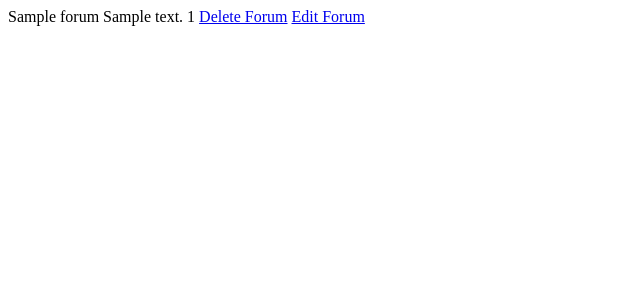
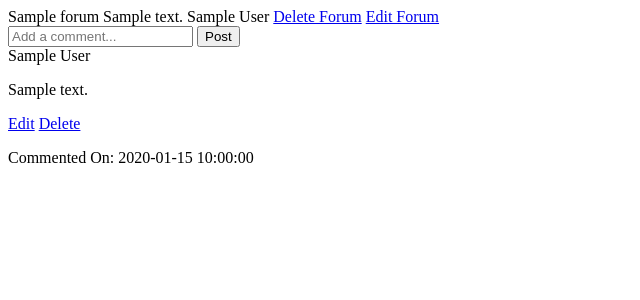
Before and after one commit to AilinaDennis/Book-CLub, a Flask app: page /forum/1 in a window 1280 px wide. Shown: the top 300 px of the page, without its empty margins (0-640 px from the left). Run offline with Flask 2, Linux system fonts and the light colour scheme; the visitor is signed in with stand-in values (Sample User, id 1); tables that the repository leaves empty or names only in its code hold one stand-in row (values such as "Sample post").

Commit message:
almost everything in regards to functionality is done

```diff
--- a/app/controllers/forums.py
+++ b/app/controllers/forums.py
@@ -1,6 +1,7 @@
 from flask import render_template, redirect, session, request
 from app import app
 from app.models.forum import Forum
+from app.models.comment import Comment
 
 @app.route('/forum/add')
 def forum_info():
@@ -14,7 +15,15 @@ def add_forum():
 @app.route('/forum/<selected>')
 def show_forum(selected):
     forum = Forum.get_forum(selected)
-    return render_template('forum_display.html', forum = forum)
+    comments = Forum.forum_comments(selected)
+    return render_template('forum_display.html', forum = forum, comments = comments)
+
+@app.route('/<forum>/comment/edit/<selected>')
+def edit_comment(forum, selected):
+    comments = Forum.forum_comments(forum)
+    forum = Forum.get_forum(forum)
+    selected = int(selected)
+    return render_template('forum_display.html', forum = forum, comments = comments, selected = selected)
 
 @app.route('/forum/edit/<selected>')
 def edit_forum(selected):
--- a/app/models/comment.py
+++ b/app/models/comment.py
@@ -1,6 +1,10 @@
+from winreg import QueryInfoKey
 from app.config.mysqlconnection import MySQLConnection, connectToMySQL
 from flask import flash, session
 from app import app
+from app.models.user import User
+
+db = 'pet_blog_schema'
 
 class Comment():
 
@@ -11,4 +15,68 @@ class Comment():
         self.created_at = data['created_at']
         self.updated_at = data['updated_at']
         self.owner = None
-        self.forum = None
+
+    @classmethod
+    def create_comment(cls, data):
+
+        query = """
+        INSERT
+        INTO comments(user_id, forum_id, comment_body, created_at, updated_at)
+        VALUES(%(user_id)s, %(forum_id)s, %(comment_body)s, NOW(), NOW());
+        """
+        result = connectToMySQL(db).query_db(query, data)
+        selected = Comment.get_comment(result)
+        return selected
+
+    @classmethod
+    def get_comment(cls, data):
+
+        data = {
+            'id' : data
+        }
+        query = """
+        SELECT comments.id, comments.forum_id, comments.user_id, comments.comment_body, comments.created_at, comments.updated_at, users.first_name,
+        users.last_name, users.email, users.created_at, users.updated_at
+        FROM comments
+        JOIN users on comments.user_id = users.id
+        WHERE comments.id = %(id)s;
+        """
+        result = connectToMySQL(db).query_db(query, data)
+        selected = Comment(result[0])
+        comment_owner = {
+                'id' : result[0]['user_id'],
+                'first_name' : result[0]['first_name'],
+                'last_name' : result[0]['last_name'],
+                'email' : result[0]['email'],
+                'created_at' : result[0]['users.created_at'],
+                'updated_at' : result[0]['users.updated_at']
+            }
+        owner = User(comment_owner)
+        selected.owner = owner
+        return selected
+
+    @classmethod
+    def edit_comment(cls, data):
+
+        query = """
+        UPDATE comments
+        SET comment_body = %(comment_body)s,
+        updated_at = NOW()
+        WHERE id = %(id)s;
+        """
+        result = connectToMySQL(db).query_db(query, data)
+        selected = Comment.get_comment(data['id'])
+        return selected
+
+    @staticmethod
+    def delete_comment(data):
+
+        data = {
+            'id' : data
+        }
+        query = """
+        DELETE
+        FROM comments
+        WHERE id = %(id)s;
+        """
+        connectToMySQL(db).query_db(query, data)
--- a/app/models/forum.py
+++ b/app/models/forum.py
@@ -2,6 +2,7 @@ from app.config.mysqlconnection import MySQLConnection, connectToMySQL
 from flask import flash, session
 from app import app
 from app.models.user import User
+from app.models.comment import Comment
 
 db = 'pet_blog_schema'
 
@@ -84,6 +85,37 @@ class Forum():
         return forums
 
     @classmethod
+    def forum_comments(cls, data):
+
+        data = {
+            'id' : data
+        }
+        query = """
+        SELECT comments.id, comments.user_id, comments.comment_body, comments.created_at, comments.updated_at, users.first_name,
+        users.last_name, users.email, users.created_at, users.updated_at
+        FROM comments
+        JOIN users on comments.user_id = users.id
+        WHERE comments.forum_id = %(id)s
+        ORDER BY comments.id DESC;
+        """
+        comments = []
+        result = connectToMySQL(db).query_db(query, data)
+        for index in result:
+            comment = Comment(index)
+            comment_owner = {
+                    'id' : index['user_id'],
+                    'first_name' : index['first_name'],
+                    'last_name' : index['last_name'],
+                    'email' : index['email'],
+                    'created_at' : index['users.created_at'],
+                    'updated_at' : index['users.updated_at']
+                }
+            owner = User(comment_owner)
+            comment.owner = owner
+            comments.append(comment)
+        return comments
+
+    @classmethod
     def edit_forum(cls, data):
 
         query = """
--- a/app/templates/dashboard.html
+++ b/app/templates/dashboard.html
@@ -30,6 +30,7 @@
                     <img>
                     <td>{{pet.pet_name}}</td>
                         <td>
+                            <img src = "{{ url_for('static',filename='media/dog.jpeg') }}" alt="dog">
                             <a href="/pet/{{pet.id}}"}}>View</a>
                             {% if pet.owner.id == session['id'] %}
                             <a href="/pet/edit/{{pet.id}}">Edit</a>
--- a/app/templates/forum_display.html
+++ b/app/templates/forum_display.html
@@ -9,11 +9,43 @@
 <body>
     {{ forum.forum_title }}
     {{ forum.forum_description }}
-    {{ forum.owner.id }}
+    {{ forum.owner.first_name }}
+    {{ forum.owner.last_name }}
     {% if forum.owner.id == session['id'] %}
     <a href="/forum/delete/{{ forum.id }}">Delete Forum</a>
     <a href="/forum/edit/{{ forum.id }}">Edit Forum</a>
     {% endif %}
 
+    <div class="comments">
+        <form action="/comment/add/{{ forum.id }}" method="post">
+            <input type="hidden" name="forum_id" value="{{ forum.id }}">
+            <input type="hidden" name="user_id" value="{{ session['id'] }}">
+            <input type="text" name="comment_body" placeholder="Add a comment...">
+            <input type="submit" value="Post">
+        </form>
+        <div>
+            {% for comment in comments %}
+                <div class="user">
+                    {{ comment.owner.first_name }}
+                    {{ comment.owner.last_name }}
+                </div>
+                {% if comment.id == selected %}
+                    <form action="/{{ forum.id }}/comment/change/{{ comment.id }}" method="post">
+                        <input type="hidden" name="id" value="{{ comment.id }}">
+                        <input type="text" name="comment_body" value="{{ comment.comment_body }}">
+                        <input type="submit" value="Change">
+                        <a href="/forum/{{ forum.id }}">Cancel</a>
+                    </form>
+                {% else %}
+                    <p>{{ comment.comment_body }}</p>
+                    {% if session['id'] == comment.owner.id %}
+                        <a href="/{{ forum.id }}/comment/edit/{{ comment.id }}">Edit</a>
+                        <a href="/{{ forum.id }}/comment/delete/{{ comment.id }}">Delete</a>
+                    {% endif %}
+                {% endif %}
+                <p>Commented On: {{  comment.created_at }}</p>
+            {% endfor %}
+        </div>
+    </div>
 </body>
 </html>
--- a/app/templates/show_pet.html
+++ b/app/templates/show_pet.html
@@ -17,6 +17,7 @@
     <div>
         <div class="container">
             <h2 class="text-primary"></h2>
+            <img src = "{{ url_for('static',filename='media/dog.jpeg') }}" alt="dog">
             <p class="text-small">Type: {{ pet.pet_name }}</p>
             <p class="text-small">Breed: {{ pet.pet_breed }}</p>
             <p class="text-small">Description: {{ pet.pet_description }}</p>
--- a/server.py
+++ b/server.py
@@ -1,5 +1,5 @@
 from app import app
-from app.controllers import users, pets, forums
+from app.controllers import users, pets, forums, comments
 
 if __name__ == "__main__":
     app.run(debug=True)
```
Also changed, not shown: app/controllers/comments.py (+23 -0 lines), app/templates/test_comment.html (added, +15 -0 lines), app/static/media/dog.jpeg (added).
